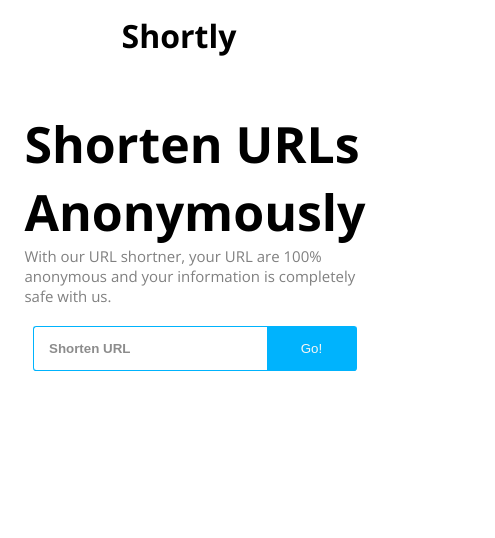
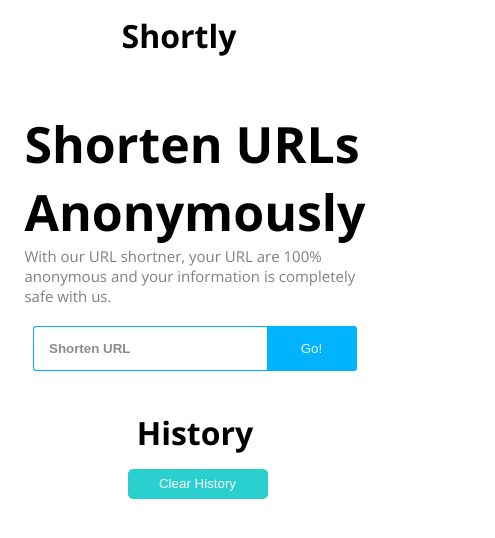
Before and after one commit to siddxharth/url-shortner, a React (Create React App) app: page / in a window 390 px wide. Shown: the top 538 px of the page, 495 px wide, since content can reach past the window. Built offline with nearby package versions, Linux system fonts and the light colour scheme.

Commit message:
Add Clear History option

```diff
--- a/src/components/ShortenLink.jsx
+++ b/src/components/ShortenLink.jsx
@@ -5,7 +5,8 @@ export default function ShortenLink() {
   const [data, setData] = useState('');
   const [text, setText] = useState('');
   var local_items = localStorage.getItem('urls');
-  const [prevURLs, setPrevURLs] = useState(local_items?JSON.parse(local_items):[]);
+  const [clearLocal, setClearLocal] = useState(false);
+  const [prevURLs, setPrevURLs] = useState(local_items ? JSON.parse(local_items) : []);
   async function FetchURL(text) {
     if (text === '') {
       alert("URL cannot be empty!");
@@ -28,19 +29,18 @@ export default function ShortenLink() {
 
   const [newList, setNewList] = useState([])
   useEffect(() => {
-    function updateRecents(){
+    function updateRecents() {
       var temp_links = prevURLs;
       const code = data?.fetched_url?.result.code;
       const short_link = data?.fetched_url?.result.short_link;
       const original_link = data?.fetched_url?.result.original_link;
-      if (code!==undefined) {
+      if (code !== undefined) {
         temp_links.push({ code, short_link, original_link });
       }
       temp_links = [...new Set(temp_links)];
       localStorage.setItem('urls', JSON.stringify(temp_links));
       setNewList(temp_links);
       setPrevURLs(temp_links);
-      console.log(temp_links);
     }
     updateRecents();
   }, [data]);
@@ -51,12 +51,18 @@ export default function ShortenLink() {
         <input className="url-input" type="text" id="url-input" placeholder="Shorten URL" onChange={(e) => { setText(e.target.value); }} />
         <button className="submit-btn" type="submit" onClick={() => (handleSetData(text))}>Go!</button>
       </div>
-      {newList.map((url) => (
+      <div className="history-wrapper">
+        <div className='history-container'>
+          <span>History</span><span><button className='clear-btn' onClick={() => { setNewList([]); setPrevURLs([]); localStorage.clear(); }}>Clear History</button></span>
+        </div>
+      </div>
+      <div>
+        {newList.map((url) => (
           <div>
             <RecentLink key={url.code} original_link={url.original_link} short_link={url.short_link} />
-            {console.log(url)}
           </div>
-      ))}
+        ))}
+      </div>
     </div>
   )
 }
--- a/src/styles/main.css
+++ b/src/styles/main.css
@@ -182,6 +182,34 @@ nav a{
     background-color: hsl(180, 60%, 40%);
 }
 
+.history-container{
+    display: flex;
+    justify-content: space-between;
+    width: 600px;
+    align-items: center;
+    font-size: 2rem;
+    font-weight: bold;
+}
+
+.history-wrapper{
+    display: flex;
+    justify-content: center;
+    align-items: center;
+}
+
+.clear-btn{
+    background: hsl(180, 66%, 49%);
+    height: 30px;
+    width: 140px;
+    color: white;
+    border: none;
+    border-radius: 5px;
+    margin-left: 5px;
+}
+.clear-btn:hover{
+    background-color: hsl(180, 60%, 40%);
+}
+
 @media only screen and (max-width: 720px){
   .recent-link-container {
     display: flex;
@@ -209,6 +237,17 @@ nav a{
   .Links{
     display: none;
   }
+
+  .history-container{
+    display: flex;
+    flex-direction: column;
+    justify-content: center;
+}
+
+.history-wrapper{
+    display: flex;
+    flex-direction: column;
+}
 }
 
 .footer-statistics{
```
